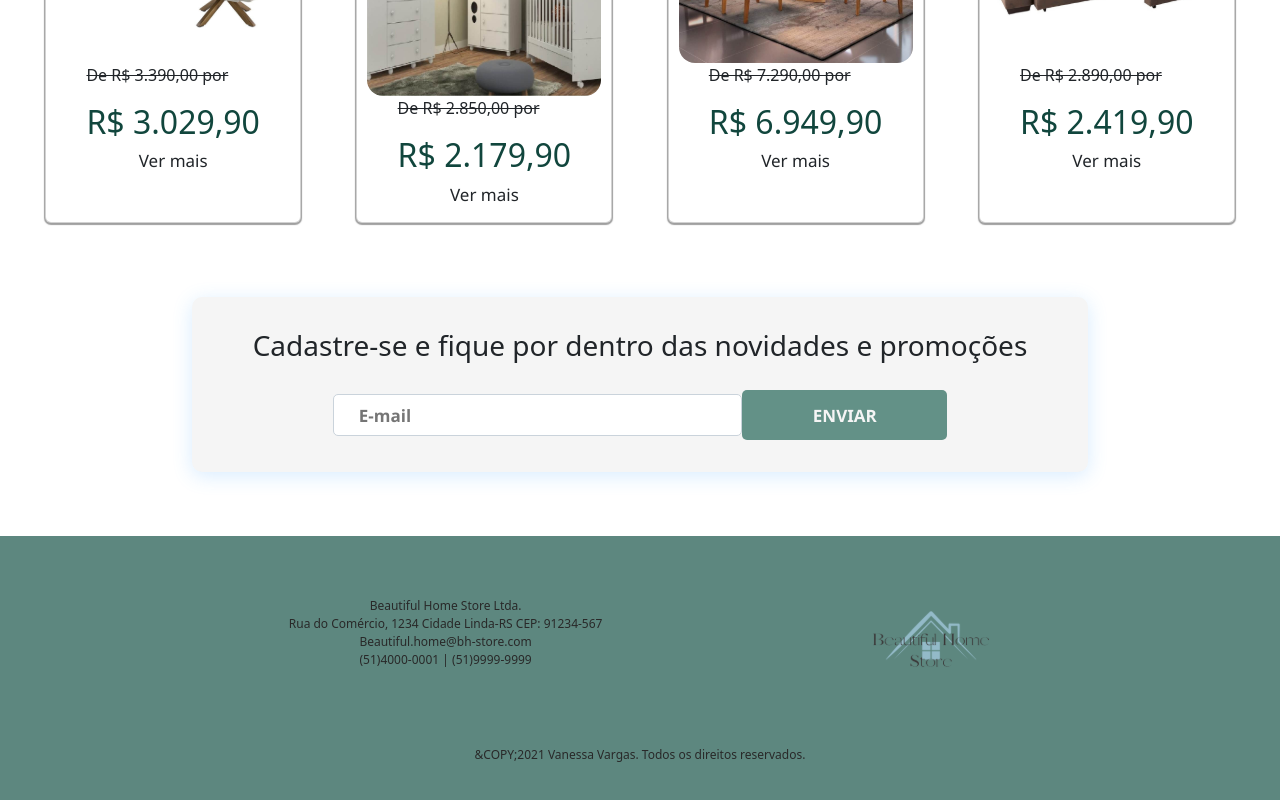
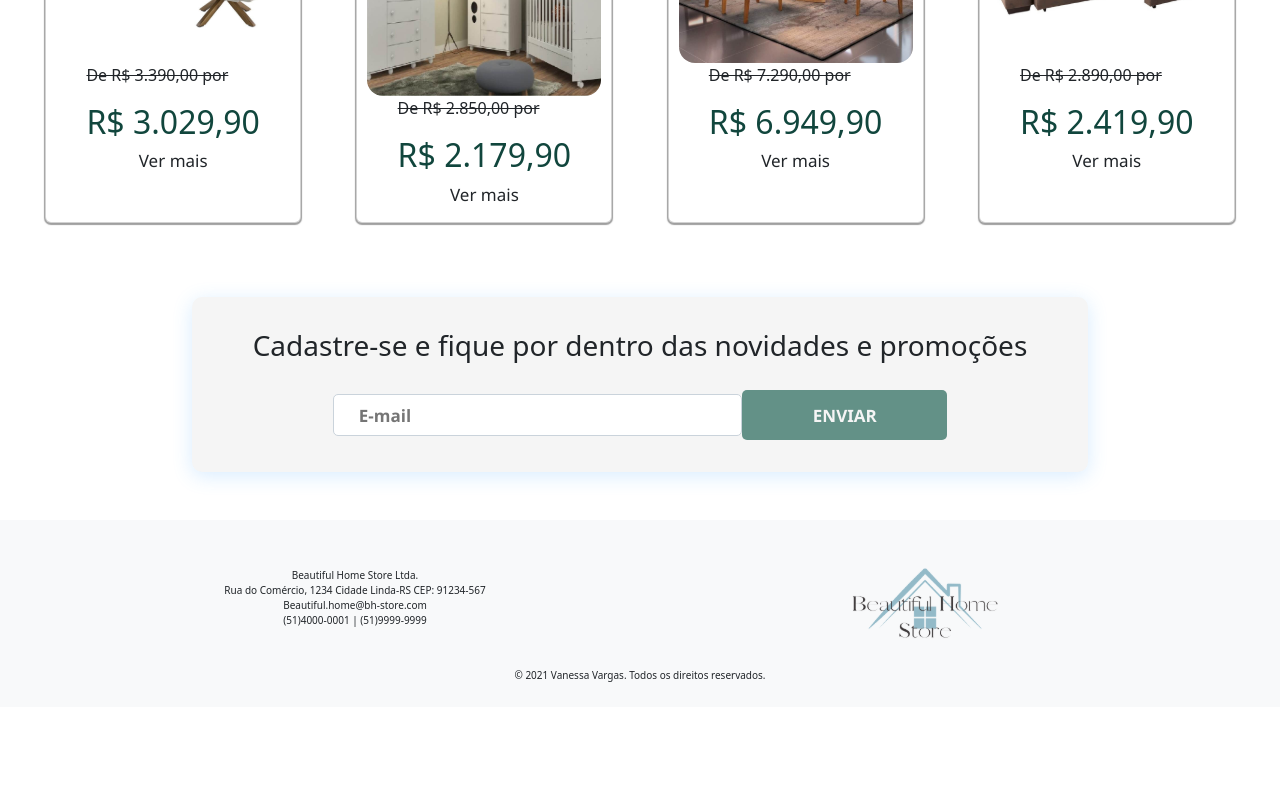
Before and after one commit to vanessavargas/reactjs-landing-page-ecommerce, a React (Create React App) app: page / in a window 1280 px wide. Shown: the part 1771-2571 px from the top of the page. After the commit the page ends 2494 px from the top, so only its background shows below. Built offline with nearby package versions, Linux system fonts and the light colour scheme; the HTML template or start-up script is replaced by a standard one.

Commit message:
update footer

```diff
--- a/src/Principal.jsx
+++ b/src/Principal.jsx
@@ -1,10 +1,8 @@
 import React from "react";
 
-import "./assets/css/base.css";
 import "./assets/css/home.css";
 import "./assets/css/style.css";
 
-import Logo from "./assets/img/logotipo.svg";
 import BlackFriday from "./assets/img/black-friday.svg";
 import Produto1 from "./assets/img/cozinha-madesa.svg";
 import Produto2 from "./assets/img/escritorio.svg";
@@ -14,6 +12,7 @@ import Produto5 from "./assets/img/poltronas.svg";
 import Produto6 from "./assets/img/quarto-bebe.svg";
 import Produto7 from "./assets/img/sala-jantar.svg";
 import Produto8 from "./assets/img/sofa.svg";
+import Footer from "./components/Footer";
 import Menu from "./components/Menu";
 import Slider from "./components/Slider";
 
@@ -246,28 +245,7 @@ export default function Principal() {
       </div>
     </main>
 
-    <footer id="contato">
-      <div className="contato-footer">
-        <div>
-          <p>
-            Beautiful Home Store Ltda. <br />
-            Rua do Comércio, 1234 Cidade Linda-RS CEP: 91234-567
-            <br />
-            Beautiful.home@bh-store.com <br />
-            (51)4000-0001 | (51)9999-9999
-          </p>
-        </div>
-        <div>
-          <img
-            src={Logo}
-            alt="logotipo da Beautiful Home Store"
-          />
-        </div>
-      </div>
-      <div className="direitos-footer">
-        <p>&COPY;2021 Vanessa Vargas. Todos os direitos reservados.</p>
-      </div>
-    </footer>
+    <Footer />
 
     </>
   )
--- a/src/assets/css/base.css
+++ /dev/null
@@ -1,38 +0,0 @@
-/*footer*/
-footer {
-  margin-top: 64px;
-  margin-bottom: 0;
-  padding: 20px;
-  display: grid;
-  grid-template-rows: 5fr 1fr;
-  gap: 20px;
-  width: 100%;
-  text-align: center;
-  font-size: 12px;
-  background-color: var(--brand-color__primary-1);
-  color: var(--neutral-color__neutral-1);
-}
-
-.contato-footer {
-  display: flex;
-  justify-content: space-evenly;
-  align-items: center;
-}
-
-footer img {
-  width: 120px;
-}
-
-@media (max-width: 858px) {
-  footer {
-    display: block;
-  }
-
-  .contato-footer {
-    display: block;
-  }
-
-  .contato-footer div {
-    margin-bottom: 20px;
-  }
-}
--- a/src/assets/css/style.css
+++ b/src/assets/css/style.css
@@ -23,23 +23,8 @@
   text-decoration: none;
 }
 
-body {
-  height: 100vh;
-  width: 100vw;
-  background-color: var(--brand-color__primary-0);
-  font-family: Verdana, Geneva, Tahoma, sans-serif;
+.footer {
+  display: flex;
+  justify-content: space-between;
+  align-items: center;
 }
-
-/*página administrador*/
-#navadm {
-  z-index: 0;
-  position: relative;
-}
-#titulo {
-  text-align: center;
-  margin-top: 100px;
-}
-#footeradm {
-  position: fixed;
-  bottom: 0;
-}
--- /dev/null
+++ b/src/components/Footer.jsx
@@ -0,0 +1,34 @@
+import { Container, Row, Col } from 'react-bootstrap';
+
+import Logo from "../assets/img/logotipo.svg";
+
+export default function Footer() {
+  return (
+    <div className='bg-light'>
+        <Container className='text-center pt-5 mt-5' style={{fontSize:"10px"}}>
+        <Row>
+
+            <Col>
+                <p>
+                    Beautiful Home Store Ltda. <br />
+                    Rua do Comércio, 1234 Cidade Linda-RS CEP: 91234-567
+                    <br />
+                    Beautiful.home@bh-store.com <br />
+                    (51)4000-0001 | (51)9999-9999
+                </p>
+            </Col>
+
+            <Col>
+                <img
+                    src={Logo}
+                    alt="logotipo da Beautiful Home Store"
+                    width={150}
+                />
+            </Col>
+
+        </Row>
+        <p className='py-4'>© 2021 Vanessa Vargas. Todos os direitos reservados.</p>
+        </Container>
+    </div>
+  );
+};
```
